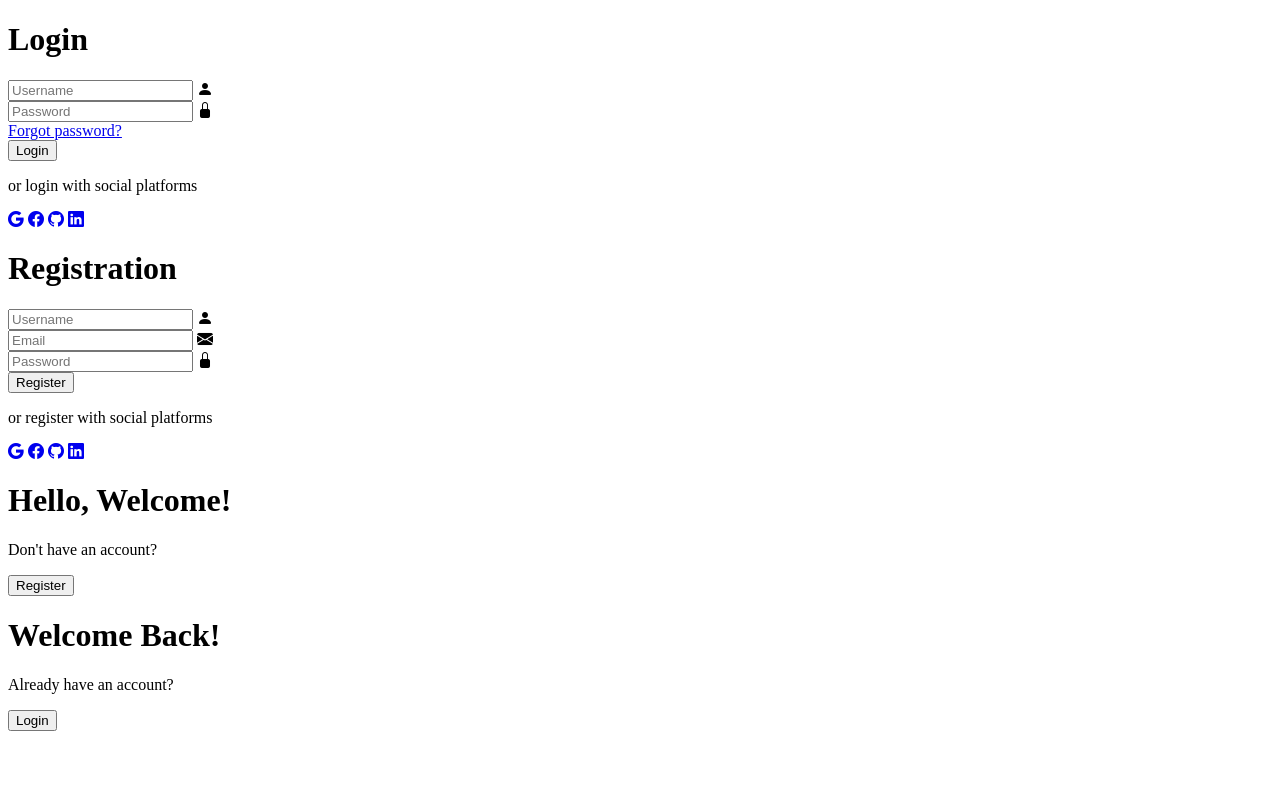
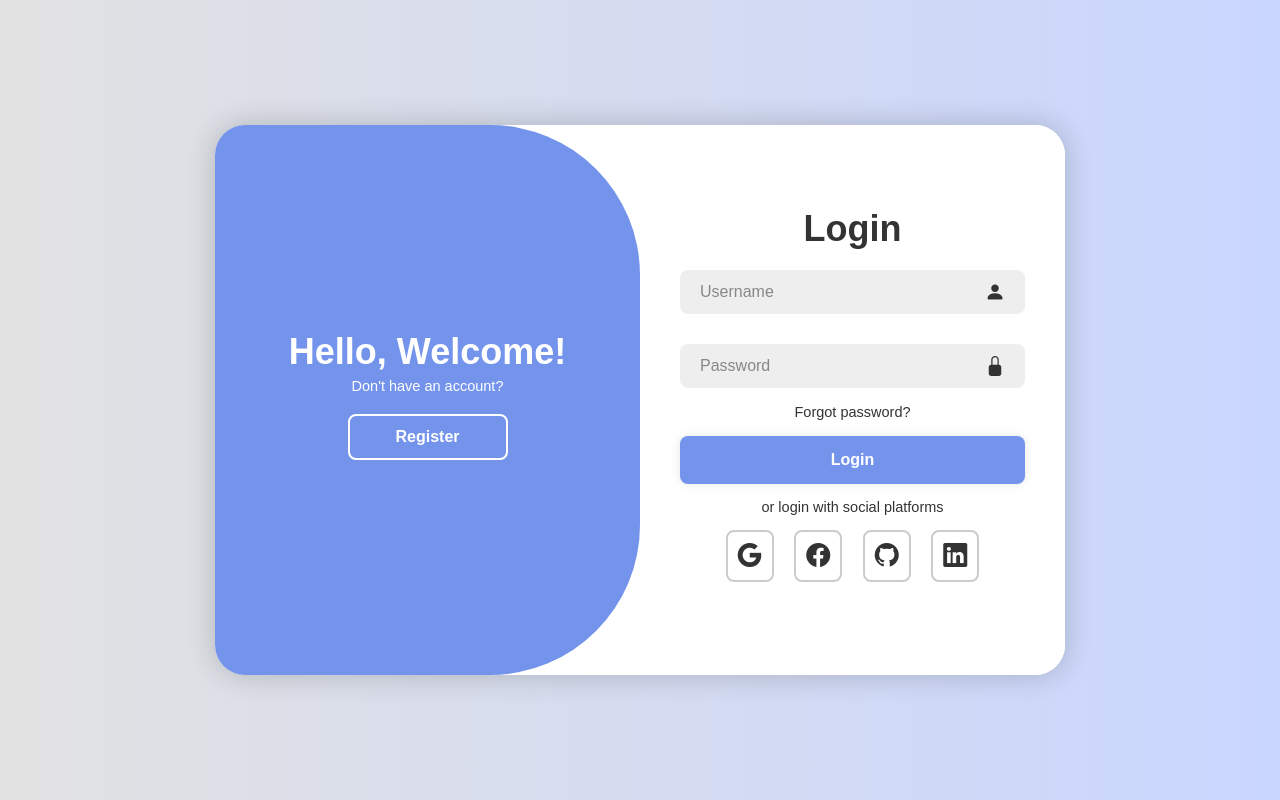
Before and after one commit to habiba-tech/Login-Registration-page, a plain HTML site: page index.html in a window 1280 px wide. Drawn offline with nearby package versions, Linux system fonts and the light colour scheme; a web font is replaced by a local one.

Commit message:
Update stylesheet and script references in index.html

```diff
--- a/Registration.html
+++ b/index.html
@@ -4,7 +4,7 @@
     <meta charset="UTF-8">
     <meta name="viewport" content="width=device-width, initial-scale=1.0">
     <link rel="stylesheet" href="https://cdn.jsdelivr.net/npm/bootstrap-icons@1.11.3/font/bootstrap-icons.min.css">
-    <link rel="stylesheet" href="Registration.css">
+    <link rel="stylesheet" href="style.css">
     <title>Registration and Login page</title>
 </head>
 <body>
@@ -78,6 +78,6 @@
             </div>
         </div>
     </div>
-    <script src="Registration.js"></script>
+    <script src="script.js"></script>
 </body>
 </html>
```
